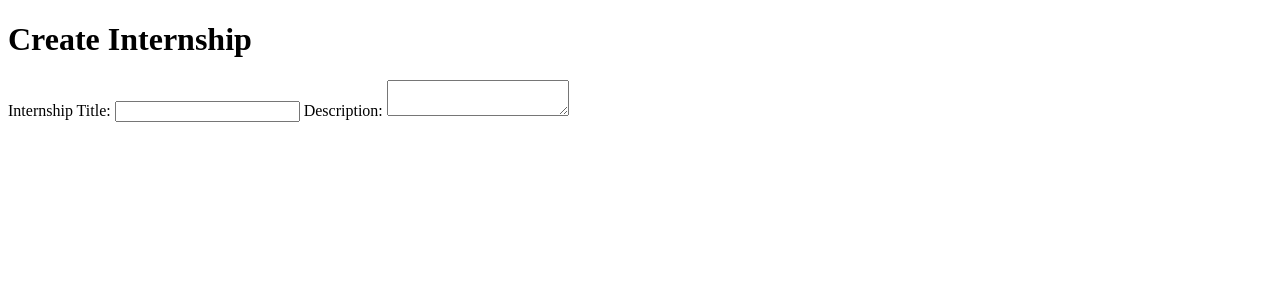
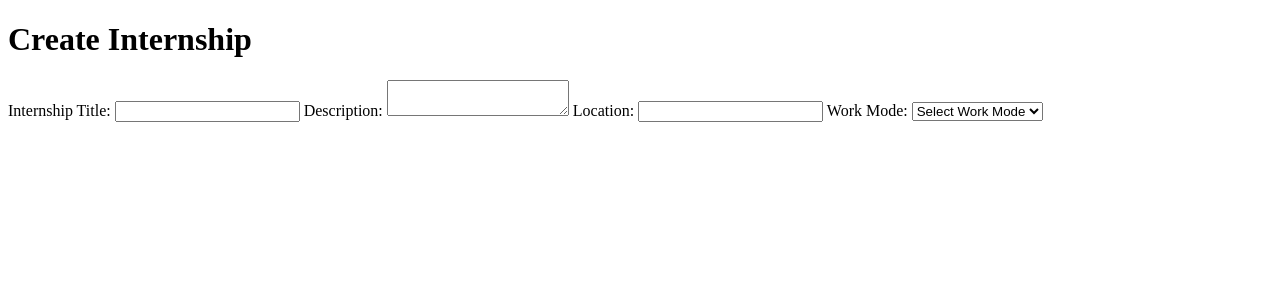
Before and after one commit to meppyy/internmatch, a Flask app: template app/templates/recruiter/create_internship.html in a window 1280 px wide. Shown: the top 300 px of the page. Run offline with Flask 3, Linux system fonts and the light colour scheme; the template is opened without the code that fills it, so the values that code supplies are empty.

Commit message:
Add internship location and work mode fields

```diff
--- a/app/templates/recruiter/create_internship.html
+++ b/app/templates/recruiter/create_internship.html
@@ -21,5 +21,20 @@
         name="description"
     ></textarea>
 
+    <label for="location">Location:</label>
+    <input
+        type="text"
+        id="location"
+        name="location"
+    >
+
+    <label for="work_mode">Work Mode:</label>
+    <select id="work_mode" name="work_mode">
+        <option value="">Select Work Mode</option>
+        <option value="Remote">Remote</option>
+        <option value="Hybrid">Hybrid</option>
+        <option value="On-site">On-site</option>
+    </select>
+
 </body>
 </html>
```
